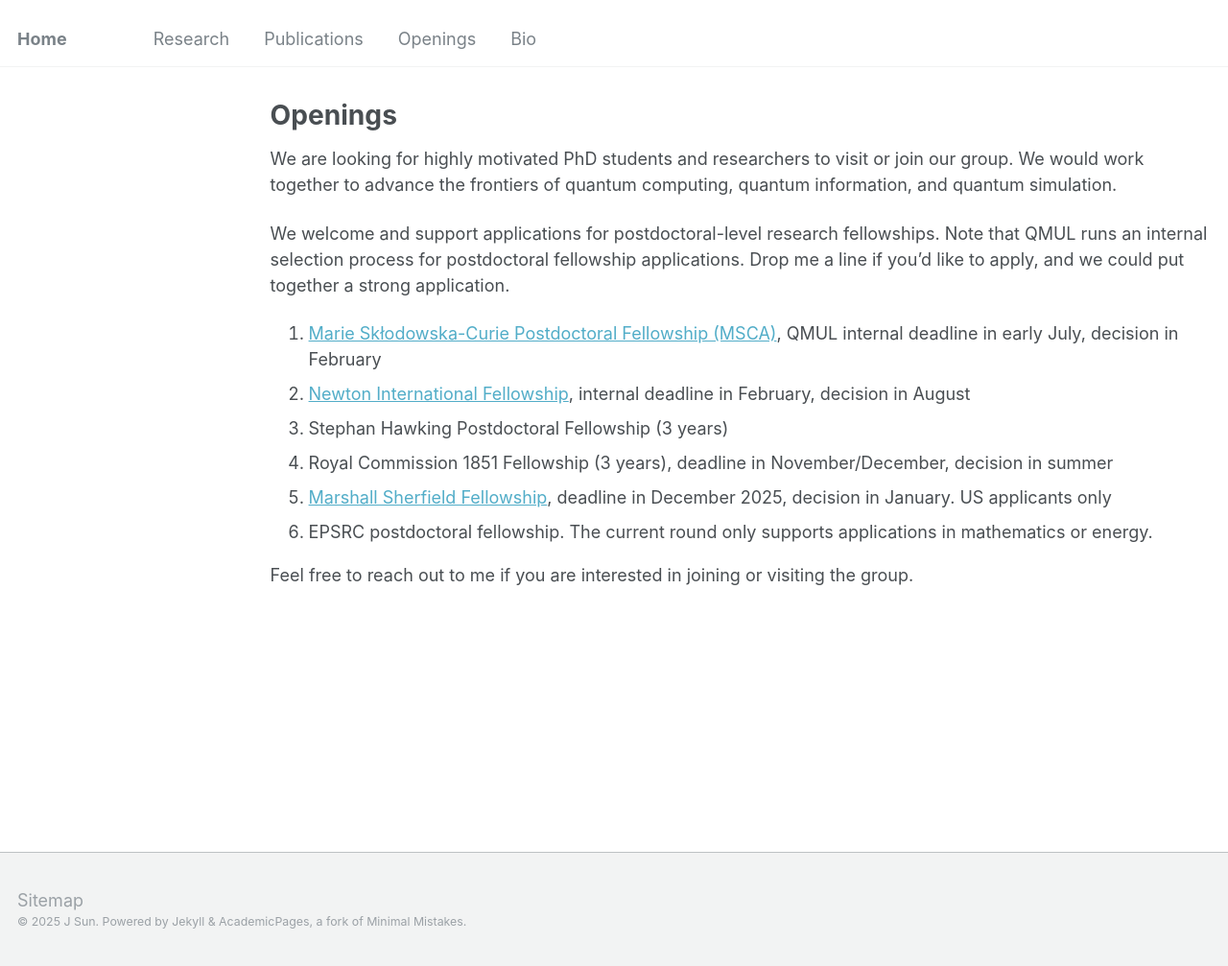
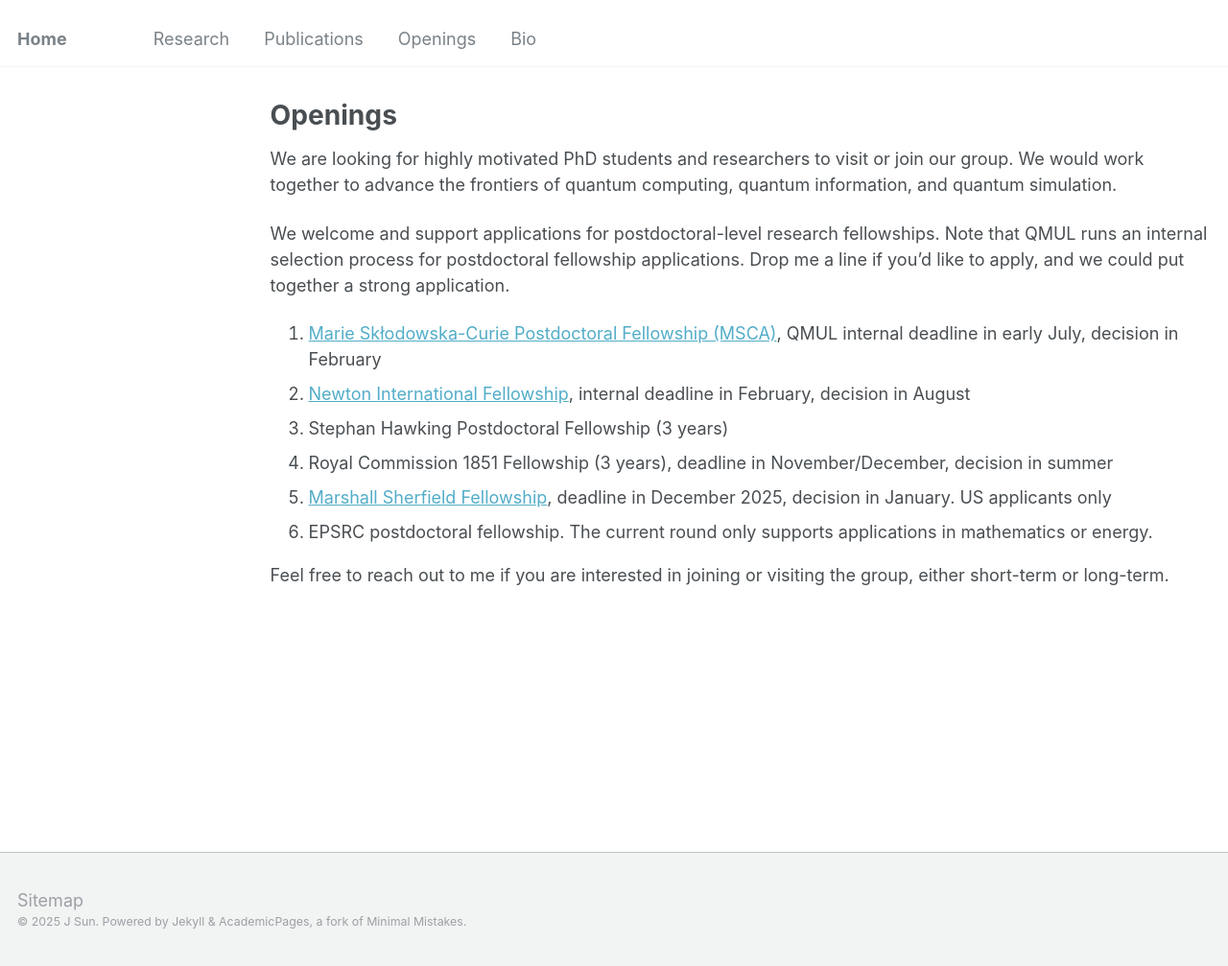
Before and after one commit to jinzhao-sun/jinzhao-sun.github.io, a Jekyll site: the page built from _pages/openings.md, in a window 1280 px wide and 1007 px high. Shown: the whole window at 96% size. Built offline with Jekyll 4.4.1, drawn with Linux system fonts in a browser that asks for light colours.

Commit message:
Update openings.md

```diff
--- a/_pages/openings.md
+++ b/_pages/openings.md
@@ -17,4 +17,4 @@ We welcome and support applications for postdoctoral-level research fellowships.
 6. EPSRC postdoctoral fellowship. The current round only supports applications in mathematics or energy.
 
 
-Feel free to reach out to me if you are interested in joining or visiting the group.
+Feel free to reach out to me if you are interested in joining or visiting the group, either short-term or long-term.
```
